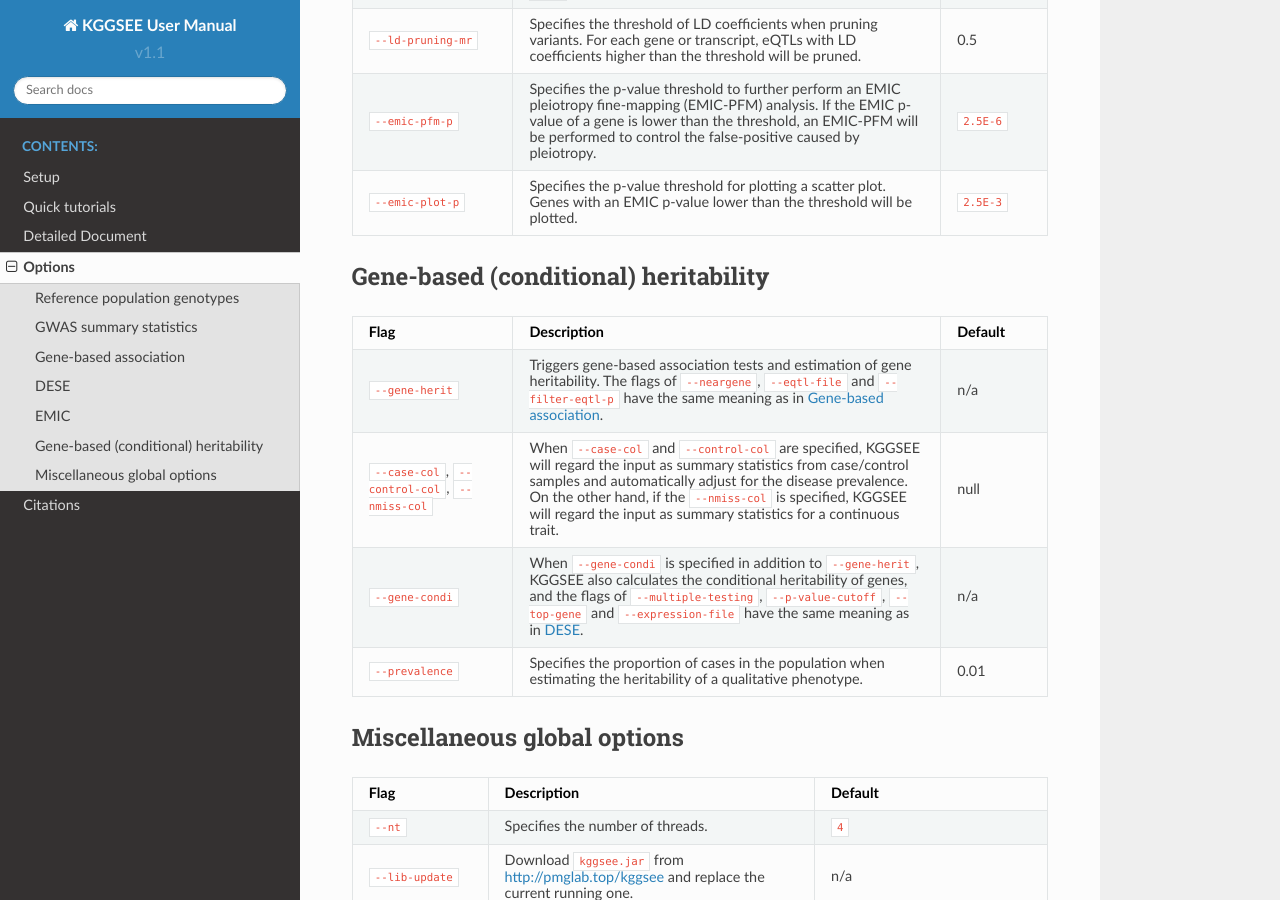
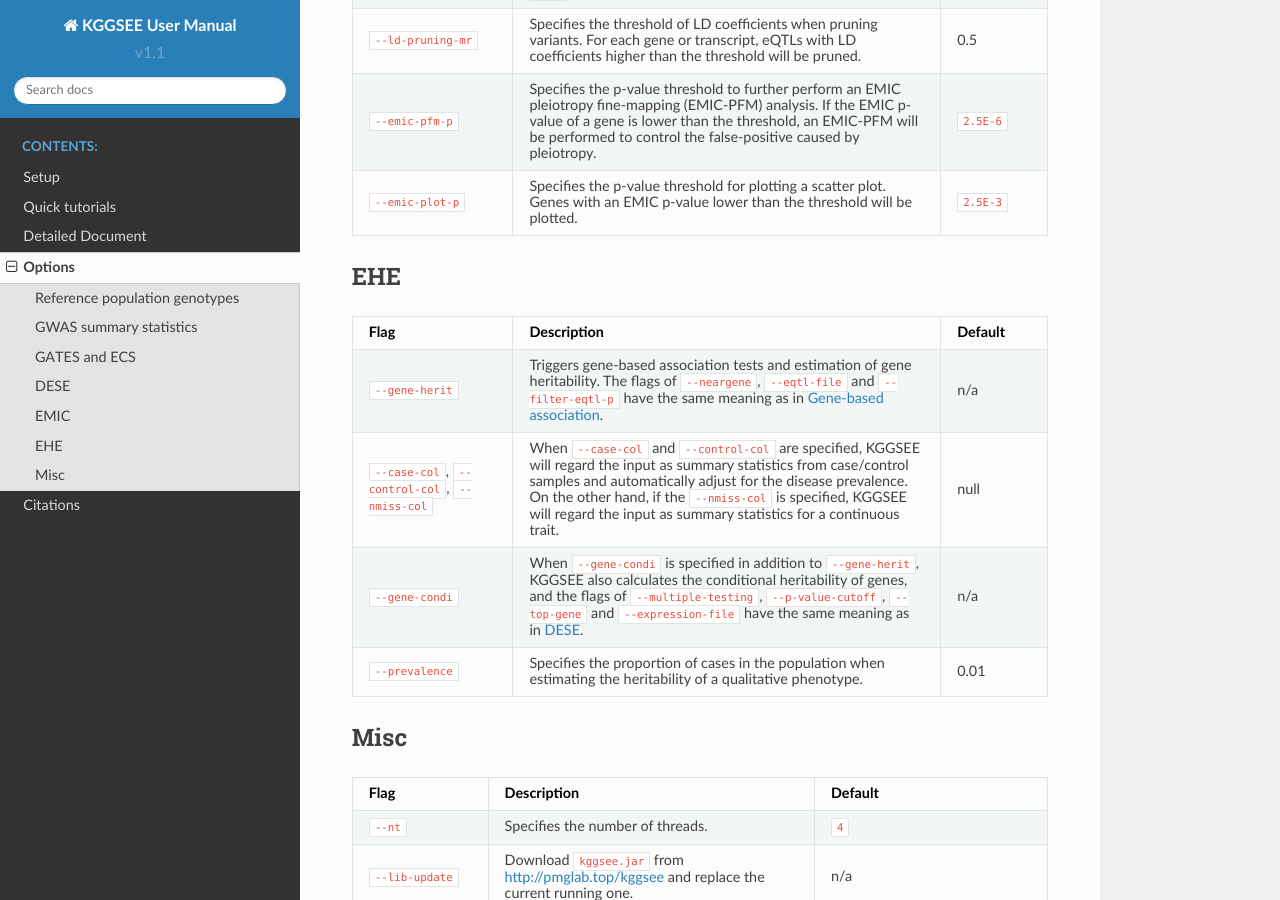
Before and after one commit to pmglab/KGGSEE, a Sphinx documentation site: the page built from doc/source/options.rst, in a window 1280 px wide and 900 px high, scrolled down 3331 px. Built offline with Sphinx 7.4.7 and the Read the Docs theme 2.0.0, drawn with Linux system fonts in a browser that asks for light colours; some of the changed text lies outside the part shown.

Commit message:
Update options.rst

```diff
--- a/doc/source/options.rst
+++ b/doc/source/options.rst
@@ -108,8 +108,8 @@
 
 .. _option_assoc:
 
-Gene-based association
-======================
+GATES and ECS
+=============
 
 
 .. list-table::
@@ -236,8 +236,8 @@
 
 .. _option_h2:
 
-Gene-based (conditional) heritability
-=====================================
+EHE
+===
 
 
 .. list-table::
@@ -265,8 +265,8 @@
 
 .. _option_misc:
 
-Miscellaneous global options
-============================
+Misc
+====
 
 
 .. list-table::
```
